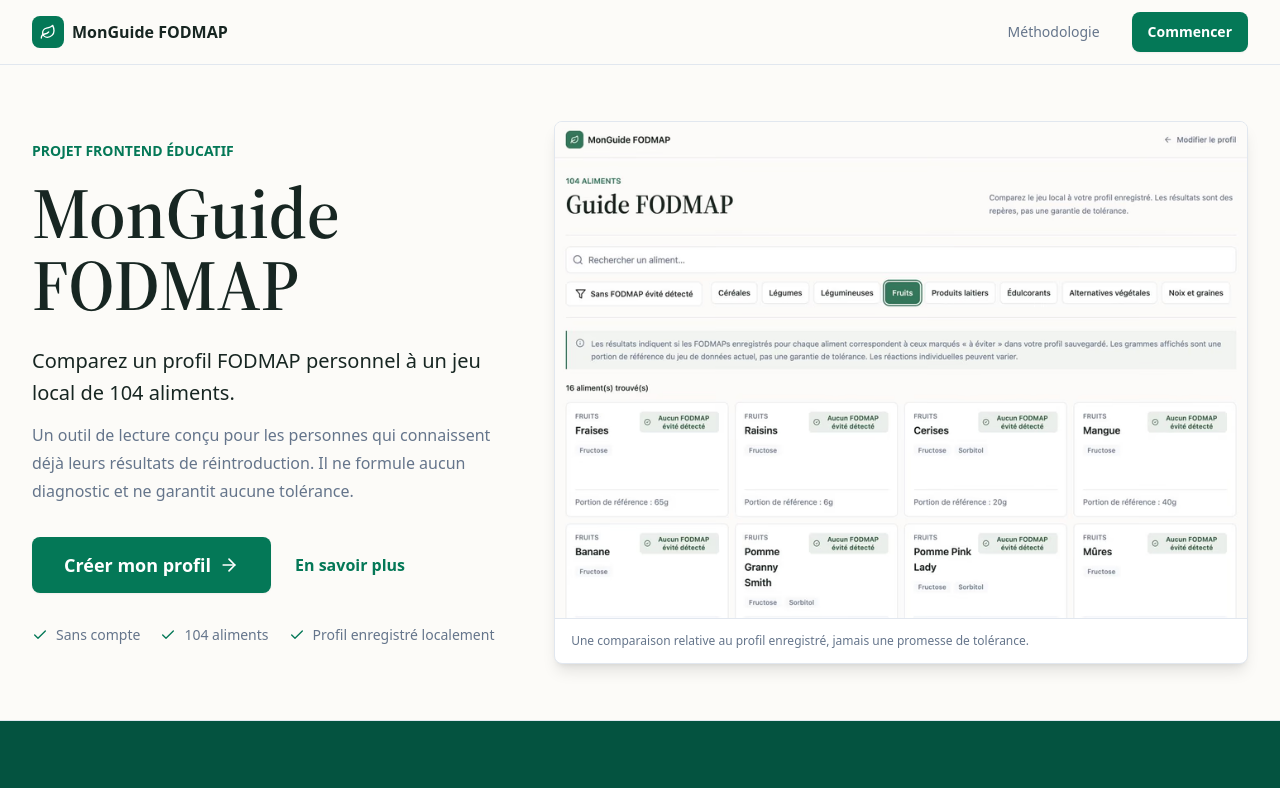
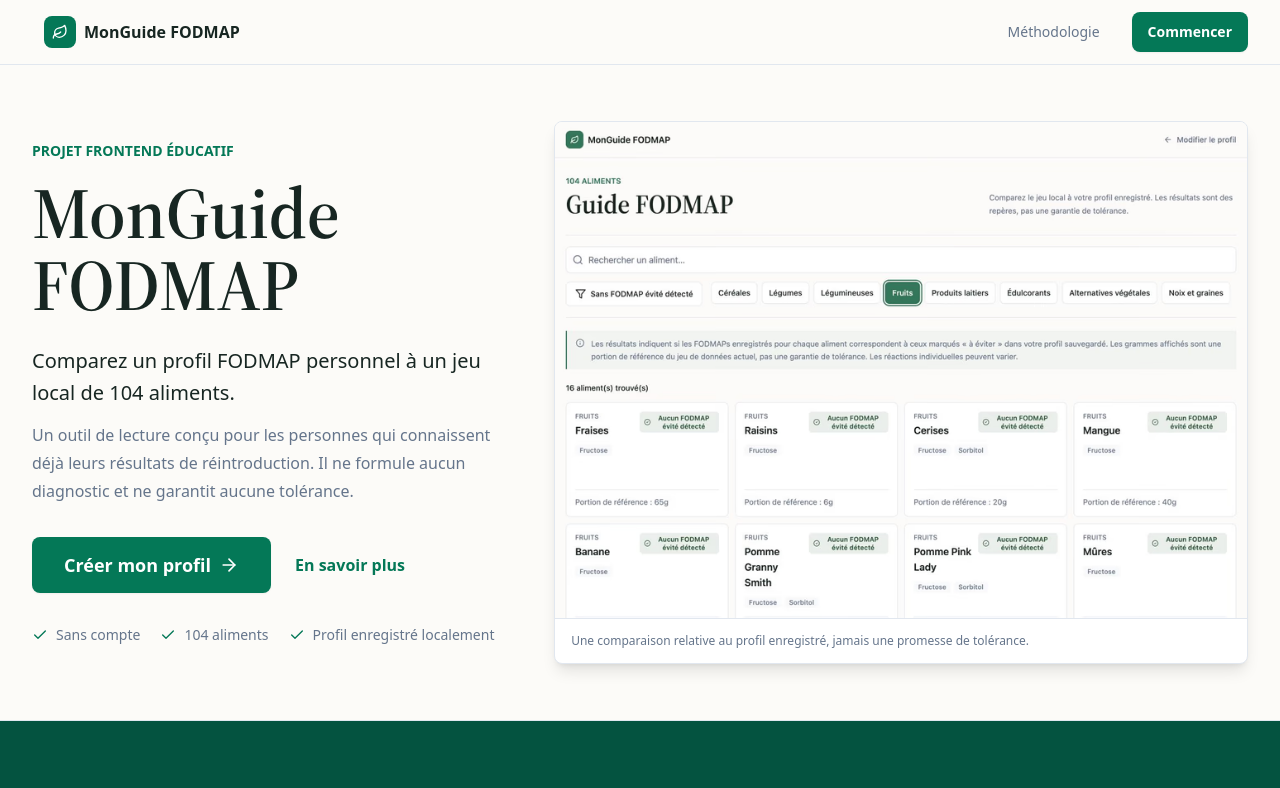
Before and after one commit to jade-hernandez/guide-monf, a React (Vite) app: page / in a window 1280 px wide. Shown: the top 788 px of the page. Built offline with nearby package versions, Linux system fonts and the light colour scheme.

Commit message:
style: add rounded corners and padding to SiteHeader link

```diff
--- a/src/components/SiteHeader.tsx
+++ b/src/components/SiteHeader.tsx
@@ -9,7 +9,7 @@ export function SiteHeader({ children }: { children?: ReactNode }) {
       <div className='mx-auto flex min-h-16 max-w-7xl items-center justify-between gap-4 px-4 sm:px-6 lg:px-8'>
         <Link
           to='/'
-          className='inline-flex min-h-[44px] items-center gap-2 font-semibold text-foreground focus-visible:outline-none focus-visible:ring-2 focus-visible:ring-primary focus-visible:ring-offset-2'
+          className='inline-flex min-h-[44px] items-center gap-2 font-semibold text-foreground focus-visible:outline-none focus-visible:ring-2 focus-visible:ring-primary focus-visible:ring-offset-2 rounded-lg px-3'
         >
           <span className='flex h-8 w-8 items-center justify-center rounded-lg bg-primary text-primary-foreground'>
             <Leaf className='h-4 w-4' aria-hidden='true' />
```
